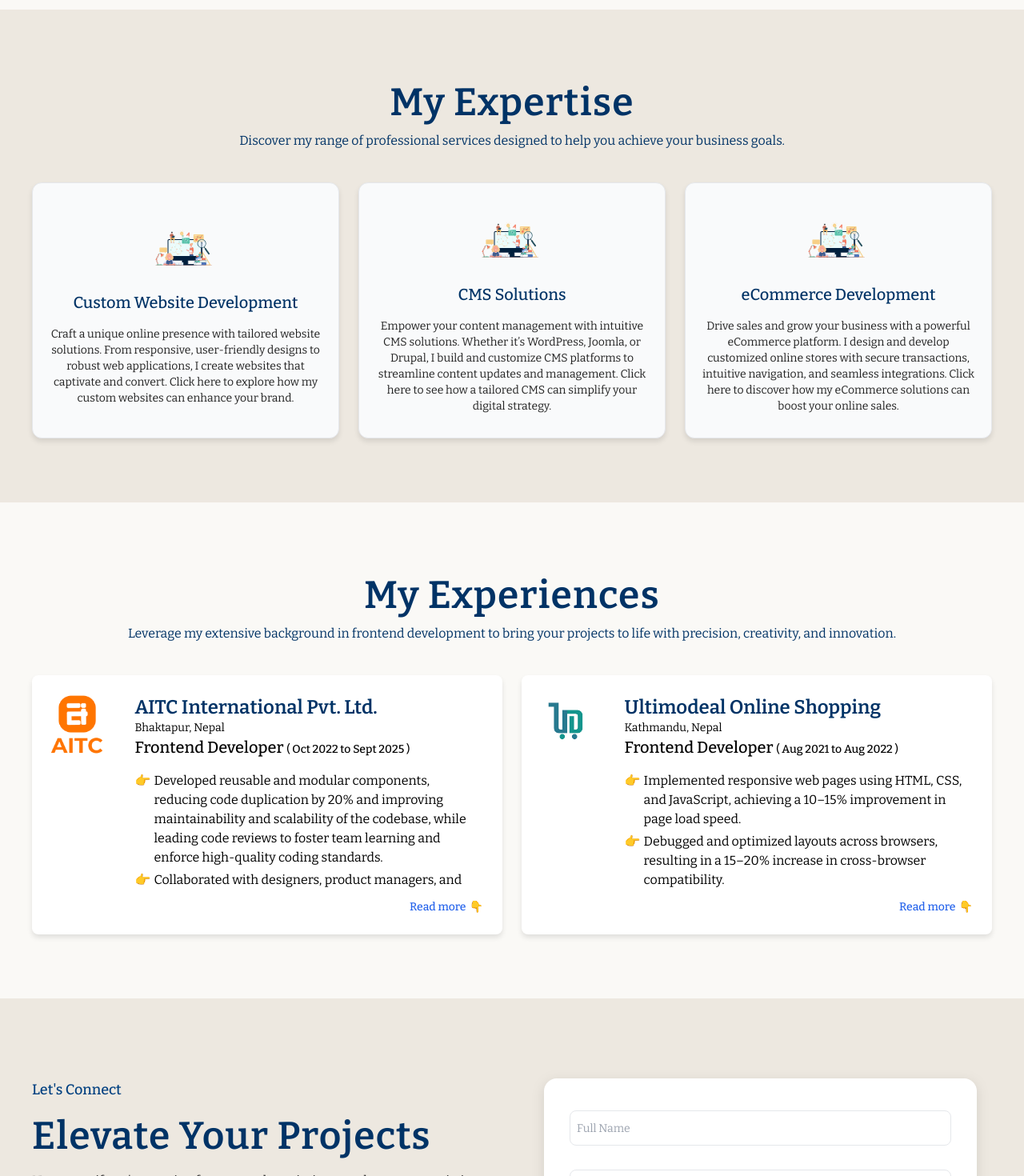
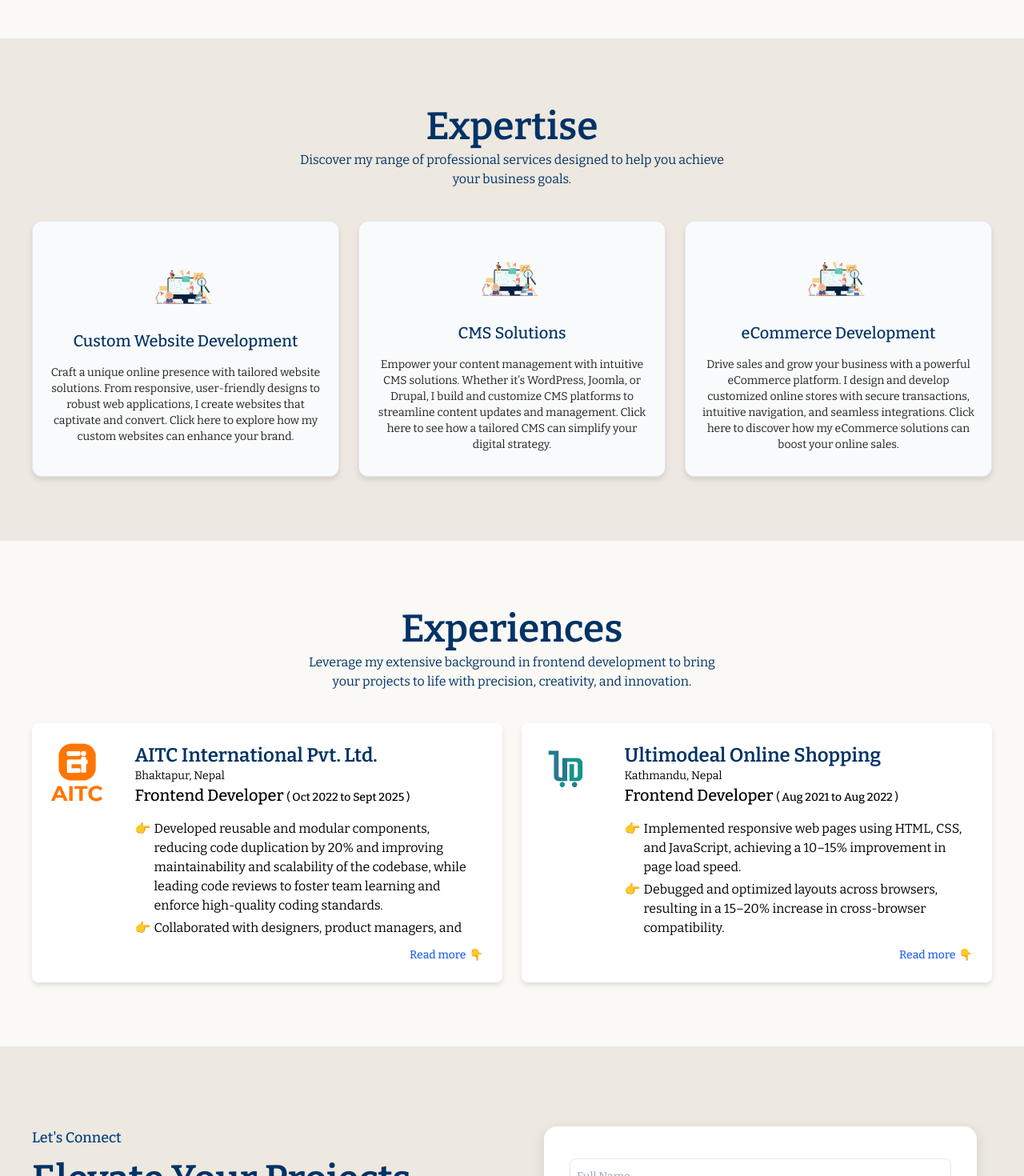
Before and after one commit to honeyman22/UpdatedPortfoliio, a Next.js app: page / in a window 1280 px wide. Shown: the part 1620-3090 px from the top of the page at 80% size. Built offline with nearby package versions, Linux system fonts and the light colour scheme.

Commit message:
feat: small ui changes

```diff
--- a/components/common/ReusableHeader.tsx
+++ b/components/common/ReusableHeader.tsx
@@ -10,11 +10,15 @@ const ReusableHeader = ({
 }) => {
   return (
     <TopDownAnimation>
-      <div className="pb-10  ">
-        <h2 className="section-title text-center text-[48px] tracking-wide  text-highlight font-semibold">
+      <div className="pb-10 flex flex-col items-center justify-center">
+        <h2
+          className="section-title text-center text-[48px] leading-tight text-highlight font-semibold"
+        >
           {title}
         </h2>
-        <p className="text-base  text-center text-[#003366]">{message}</p>
+        <p className="text-base md:w-[540px] text-center text-[#003366]">
+          {message}
+        </p>
       </div>
     </TopDownAnimation>
   );
--- a/components/user/contact/ContactSection.tsx
+++ b/components/user/contact/ContactSection.tsx
@@ -59,10 +59,10 @@ const ContactSection = () => {
           <h5 className="text-center  text-lg font-medium text-[#004080] sm:text-left ">
             Let&apos;s Connect
           </h5>
-          <h3 className="mt-2 text-center text-[48px] tracking-wide  text-highlight font-semibold sm:text-left">
+          <h3 className="mt-2 text-center text-[48px] leading-tight text-highlight font-semibold sm:text-left">
             Elevate Your Projects
           </h3>
-          <p className="mt-2 text-center text-[#222222] sm:w-[460px]  sm:text-left lg:w-full">
+          <p className="mt-2 text-center text-[#222222] sm:w-[460px]  sm:text-left md:w-full">
             No matter if you&apos;re starting from scratch or aiming to enhance
             your existing projects, I&apos;m excited to bring your ideas to
             life. Contact me to explore how we can work together to achieve your
--- a/components/user/experiences/ExperienceSection.tsx
+++ b/components/user/experiences/ExperienceSection.tsx
@@ -10,7 +10,7 @@ const ExperienceSection = () => {
       className=" bg-primary py-10 sm:py-20 px-4 sm:px-10  w-full"
     >
       <ReusableHeader
-        title="My Experiences"
+        title="Experiences"
         message="Leverage my extensive background in frontend development to bring your projects to life with precision, creativity, and innovation."
       />
       <div className="grid lg:grid-cols-2 gap-6">
--- a/components/user/home/ProjectSection.tsx
+++ b/components/user/home/ProjectSection.tsx
@@ -9,7 +9,7 @@ const ProjectSection = () => {
       className="project-section bg-secondary py-10 sm:py-20 px-4 sm:px-10  w-full"
     >
       <ReusableHeader
-        title="  My Expertise"
+        title="Expertise"
         message="Discover my range of professional services designed to help you
             achieve your business goals."
       />{" "}
--- a/components/user/skills/SkillSection.tsx
+++ b/components/user/skills/SkillSection.tsx
@@ -11,7 +11,7 @@ const SkillSection = () => {
       className=" bg-primary py-10 sm:py-20 px-4 sm:px-10  w-full"
     >
       <ReusableHeader
-        title="My Skills"
+        title="Skills"
         message="Elevate your projects with my comprehensive skill set, blending technical expertise and creative insight to achieve outstanding, impactful solutions."
       />
       <div className="flex flex-col gap-6">
--- a/tailwind.config.ts
+++ b/tailwind.config.ts
@@ -30,6 +30,9 @@ const config: Config = {
       },
       boxShadow: {
         custom: "0 4px 6px rgba(0, 0, 0, 0.1)",
+      },
+      screens: {
+        lg: "1040px",
       },
       animation: {
         pop: "pop 3s ease-in-out infinite",
```
